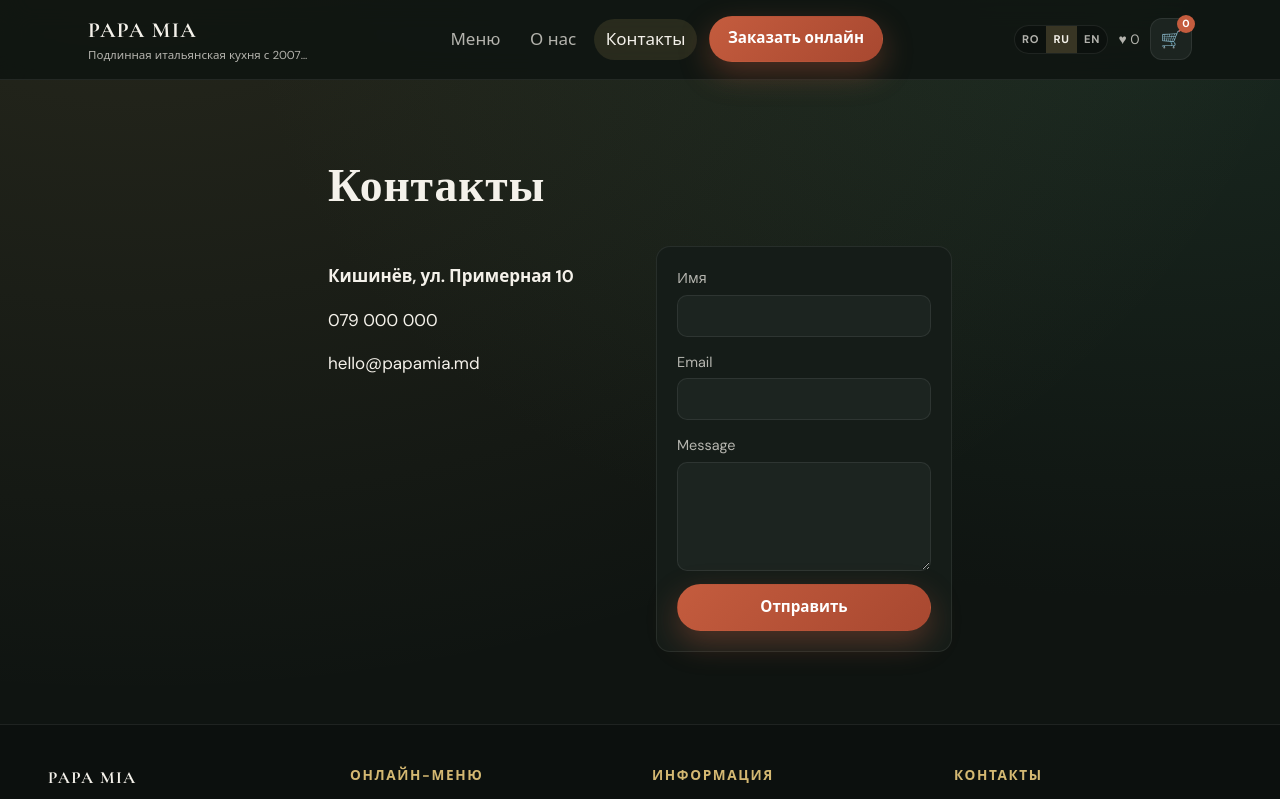
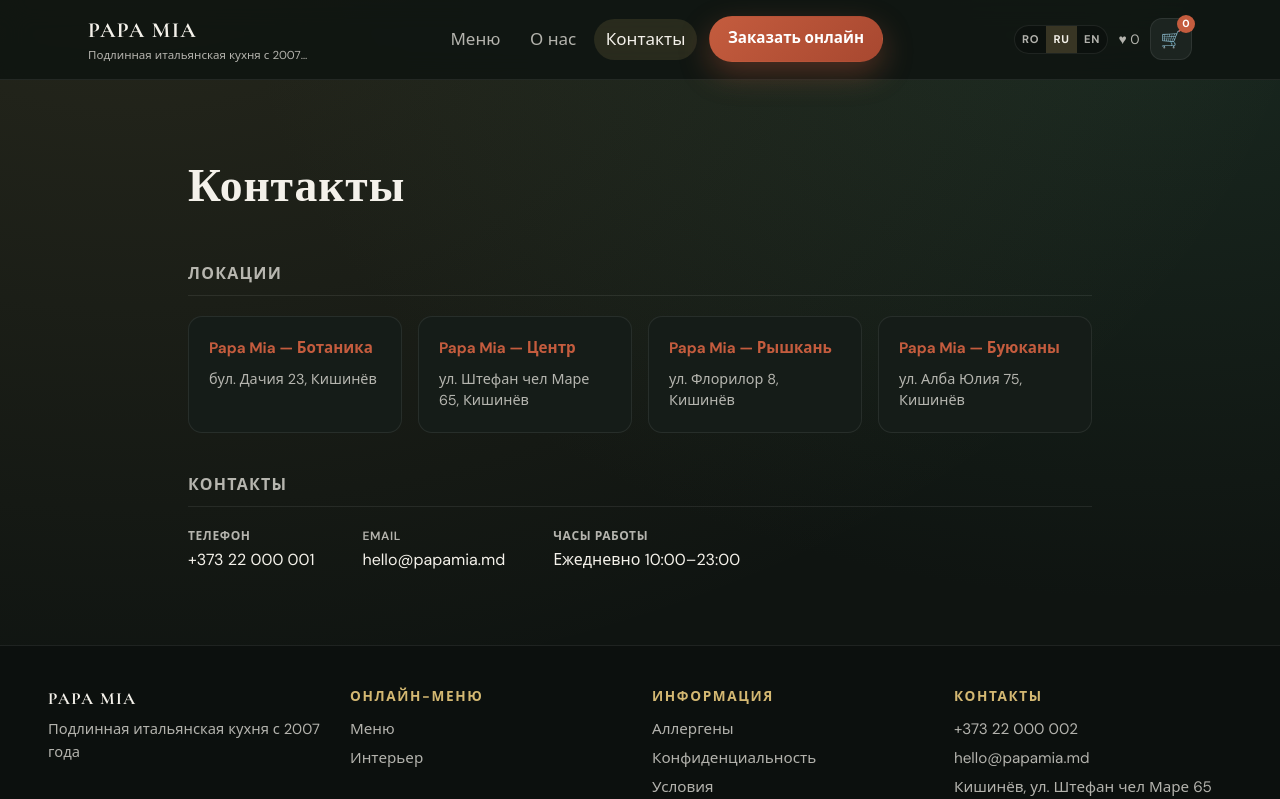
Before and after one commit to reliponj/papamia, a React (Vite) app: page /contacts in a window 1280 px wide. Shown: the top 799 px of the page. Built offline with nearby package versions, Linux system fonts and the light colour scheme.

Commit message:
Updated contacts page

```diff
--- a/src/data/translations.ts
+++ b/src/data/translations.ts
@@ -64,9 +64,16 @@ export type UiKey =
   | 'favorites.title'
   | 'favorites.empty'
   | 'contacts.title'
+  | 'contacts.sub'
+  | 'contacts.section.locations'
+  | 'contacts.section.contacts'
   | 'contacts.address'
   | 'contacts.phone'
   | 'contacts.email'
+  | 'contacts.hours.label'
+  | 'contacts.phone.label'
+  | 'contacts.email.label'
+  | 'contacts.address.label'
   | 'contacts.form.name'
   | 'contacts.form.send'
   | 'about.page.title'
@@ -204,13 +211,24 @@ const UI: Record<UiKey, Record<Lang, string>> = {
     en: 'No saved dishes yet.',
   },
   'contacts.title': { ro: 'Contacte', ru: 'Контакты', en: 'Contacts' },
+  'contacts.section.locations': { ro: 'Locații', ru: 'Локации', en: 'Locations' },
+  'contacts.section.contacts': { ro: 'Contacte', ru: 'Контакты', en: 'Contacts' },
   'contacts.address': {
-    ro: 'Chișinău, str. Exemplu 10',
-    ru: 'Кишинёв, ул. Примерная 10',
-    en: 'Chișinău, 10 Sample Street',
+    ro: 'Chișinău, str. Ștefan cel Mare 65',
+    ru: 'Кишинёв, ул. Штефан чел Маре 65',
+    en: 'Chișinău, Ștefan cel Mare St. 65',
   },
-  'contacts.phone': { ro: '079 000 000', ru: '079 000 000', en: '079 000 000' },
+  'contacts.phone': { ro: '+373 22 000 002', ru: '+373 22 000 002', en: '+373 22 000 002' },
   'contacts.email': { ro: 'hello@papamia.md', ru: 'hello@papamia.md', en: 'hello@papamia.md' },
+  'contacts.sub': {
+    ro: 'Găsește-ne în Chișinău',
+    ru: 'Найдите нас в Кишинёве',
+    en: 'Find us in Chișinău',
+  },
+  'contacts.hours.label': { ro: 'Program', ru: 'Часы работы', en: 'Hours' },
+  'contacts.phone.label': { ro: 'Telefon', ru: 'Телефон', en: 'Phone' },
+  'contacts.email.label': { ro: 'Email', ru: 'Email', en: 'Email' },
+  'contacts.address.label': { ro: 'Adresă', ru: 'Адрес', en: 'Address' },
   'contacts.form.name': { ro: 'Nume', ru: 'Имя', en: 'Name' },
   'contacts.form.send': { ro: 'Trimite', ru: 'Отправить', en: 'Send' },
   'about.page.title': { ro: 'Povestea noastră', ru: 'Наша история', en: 'Our story' },
--- a/src/index.css
+++ b/src/index.css
@@ -1107,42 +1107,98 @@ textarea {
   margin: 0.3rem 0 0;
 }
 
-.contacts-page .contacts-page__grid {
-  display: grid;
-  grid-template-columns: 1fr 1fr;
-  gap: 2rem;
-  margin-top: 1.5rem;
+.contacts-page {
+  max-width: 1000px;
+  margin: 0 auto;
 }
 
-@media (max-width: 720px) {
-  .contacts-page .contacts-page__grid {
+.contacts-page__section {
+  margin-top: 2.5rem;
+}
+
+.contacts-page__heading {
+  font-size: 1rem;
+  font-weight: 600;
+  text-transform: uppercase;
+  letter-spacing: 0.08em;
+  color: var(--muted);
+  margin: 0 0 1.25rem;
+  padding-bottom: 0.5rem;
+  border-bottom: 1px solid var(--border);
+}
+
+.contacts-page__locations {
+  display: grid;
+  grid-template-columns: repeat(4, 1fr);
+  gap: 1rem;
+}
+
+@media (max-width: 900px) {
+  .contacts-page__locations {
+    grid-template-columns: repeat(2, 1fr);
+  }
+}
+
+@media (max-width: 500px) {
+  .contacts-page__locations {
     grid-template-columns: 1fr;
   }
 }
 
-.contacts-page__form {
-  display: grid;
-  gap: 0.85rem;
+.contacts-page__card {
   padding: 1.25rem;
   border-radius: var(--radius);
   border: 1px solid var(--border);
   background: var(--bg-elev);
+  display: flex;
+  flex-direction: column;
+  gap: 0.5rem;
 }
 
-.field {
-  display: grid;
-  gap: 0.35rem;
+.contacts-page__card-name {
+  font-size: 0.95rem;
+  font-weight: 700;
+  margin: 0;
+  color: var(--accent);
+}
+
+.contacts-page__card-address {
+  margin: 0;
   font-size: 0.9rem;
   color: var(--muted);
+  line-height: 1.5;
 }
 
-.field input,
-.field textarea {
-  border-radius: var(--radius-sm);
-  border: 1px solid var(--border);
-  background: var(--surface);
+.contacts-page__details {
+  display: flex;
+  gap: 3rem;
+  flex-wrap: wrap;
+}
+
+.contacts-page__detail-item {
+  display: flex;
+  flex-direction: column;
+  gap: 0.2rem;
+}
+
+.contacts-page__label {
+  font-size: 0.75rem;
+  text-transform: uppercase;
+  letter-spacing: 0.05em;
+  color: var(--muted);
+  font-weight: 600;
+}
+
+.contacts-page__detail-item a,
+.contacts-page__detail-item span:not(.contacts-page__label) {
+  font-size: 1rem;
   color: var(--text);
-  padding: 0.55rem 0.65rem;
+  text-decoration: none;
+}
+
+.contacts-page__detail-item a:hover {
+  color: var(--accent);
+  text-decoration: underline;
 }
 
 /* Cart drawer */
--- a/src/pages/ContactsPage.tsx
+++ b/src/pages/ContactsPage.tsx
@@ -1,44 +1,84 @@
-import type { FormEvent } from 'react'
 import { useLocale } from '../contexts/LocaleContext'
-import { Button } from '../components/ui/Button'
+
+const LOCATIONS = [
+  {
+    key: 'botanica',
+    name: { ro: 'Papa Mia — Botanica', ru: 'Papa Mia — Ботаника', en: 'Papa Mia — Botanica' },
+    address: {
+      ro: 'bd. Dacia 23, Chișinău',
+      ru: 'бул. Дачия 23, Кишинёв',
+      en: 'Dacia Blvd. 23, Chișinău',
+    },
+  },
+  {
+    key: 'centru',
+    name: { ro: 'Papa Mia — Centru', ru: 'Papa Mia — Центр', en: 'Papa Mia — Center' },
+    address: {
+      ro: 'str. Ștefan cel Mare 65, Chișinău',
+      ru: 'ул. Штефан чел Маре 65, Кишинёв',
+      en: 'Ștefan cel Mare St. 65, Chișinău',
+    },
+  },
+  {
+    key: 'riscani',
+    name: { ro: 'Papa Mia — Rîșcani', ru: 'Papa Mia — Рышкань', en: 'Papa Mia — Rîșcani' },
+    address: {
+      ro: 'str. Florilor 8, Chișinău',
+      ru: 'ул. Флорилор 8, Кишинёв',
+      en: 'Florilor St. 8, Chișinău',
+    },
+  },
+  {
+    key: 'buiucani',
+    name: { ro: 'Papa Mia — Buiucani', ru: 'Papa Mia — Буюканы', en: 'Papa Mia — Buiucani' },
+    address: {
+      ro: 'str. Alba Iulia 75, Chișinău',
+      ru: 'ул. Алба Юлия 75, Кишинёв',
+      en: 'Alba Iulia St. 75, Chișinău',
+    },
+  },
+]
+
+const PHONE = '+373 22 000 001'
+const EMAIL = 'hello@papamia.md'
+const HOURS = { ro: 'Zilnic 10:00–23:00', ru: 'Ежедневно 10:00–23:00', en: 'Daily 10:00–23:00' }
 
 export function ContactsPage() {
-  const { t } = useLocale()
-
-  function onSubmit(e: FormEvent<HTMLFormElement>) {
-    e.preventDefault()
-    window.alert('Form demo — wire to your backend or form service.')
-  }
+  const { t, lang } = useLocale()
 
   return (
-    <article className="static-page section contacts-page">
+    <article className="contacts-page section">
       <h1 className="section-title">{t('contacts.title')}</h1>
-      <div className="contacts-page__grid">
-        <div>
-          <p>
-            <strong>{t('contacts.address')}</strong>
-          </p>
-          <p>{t('contacts.phone')}</p>
-          <p>{t('contacts.email')}</p>
+
+      <section className="contacts-page__section">
+        <h2 className="contacts-page__heading">{t('contacts.section.locations')}</h2>
+        <div className="contacts-page__locations">
+          {LOCATIONS.map((loc) => (
+            <div key={loc.key} className="contacts-page__card">
+              <h3 className="contacts-page__card-name">{loc.name[lang]}</h3>
+              <p className="contacts-page__card-address">{loc.address[lang]}</p>
+            </div>
+          ))}
         </div>
-        <form className="contacts-page__form" onSubmit={onSubmit}>
-          <label className="field">
-            <span>{t('contacts.form.name')}</span>
-            <input name="name" required autoComplete="name" />
-          </label>
-          <label className="field">
-            <span>Email</span>
-            <input name="email" type="email" required autoComplete="email" />
-          </label>
-          <label className="field">
-            <span>Message</span>
-            <textarea name="message" rows={4} required />
-          </label>
-          <Button variant="primary" type="submit">
-            {t('contacts.form.send')}
-          </Button>
-        </form>
-      </div>
+      </section>
+
+      <section className="contacts-page__section">
+        <h2 className="contacts-page__heading">{t('contacts.section.contacts')}</h2>
+        <div className="contacts-page__details">
+          <div className="contacts-page__detail-item">
+            <span className="contacts-page__label">{t('contacts.phone.label')}</span>
+            <a href={`tel:${PHONE.replace(/\s/g, '')}`}>{PHONE}</a>
+          </div>
+          <div className="contacts-page__detail-item">
+            <span className="contacts-page__label">{t('contacts.email.label')}</span>
+            <a href={`mailto:${EMAIL}`}>{EMAIL}</a>
+          </div>
+          <div className="contacts-page__detail-item">
+            <span className="contacts-page__label">{t('contacts.hours.label')}</span>
+            <span>{HOURS[lang]}</span>
+          </div>
+        </div>
+      </section>
     </article>
   )
 }
```
